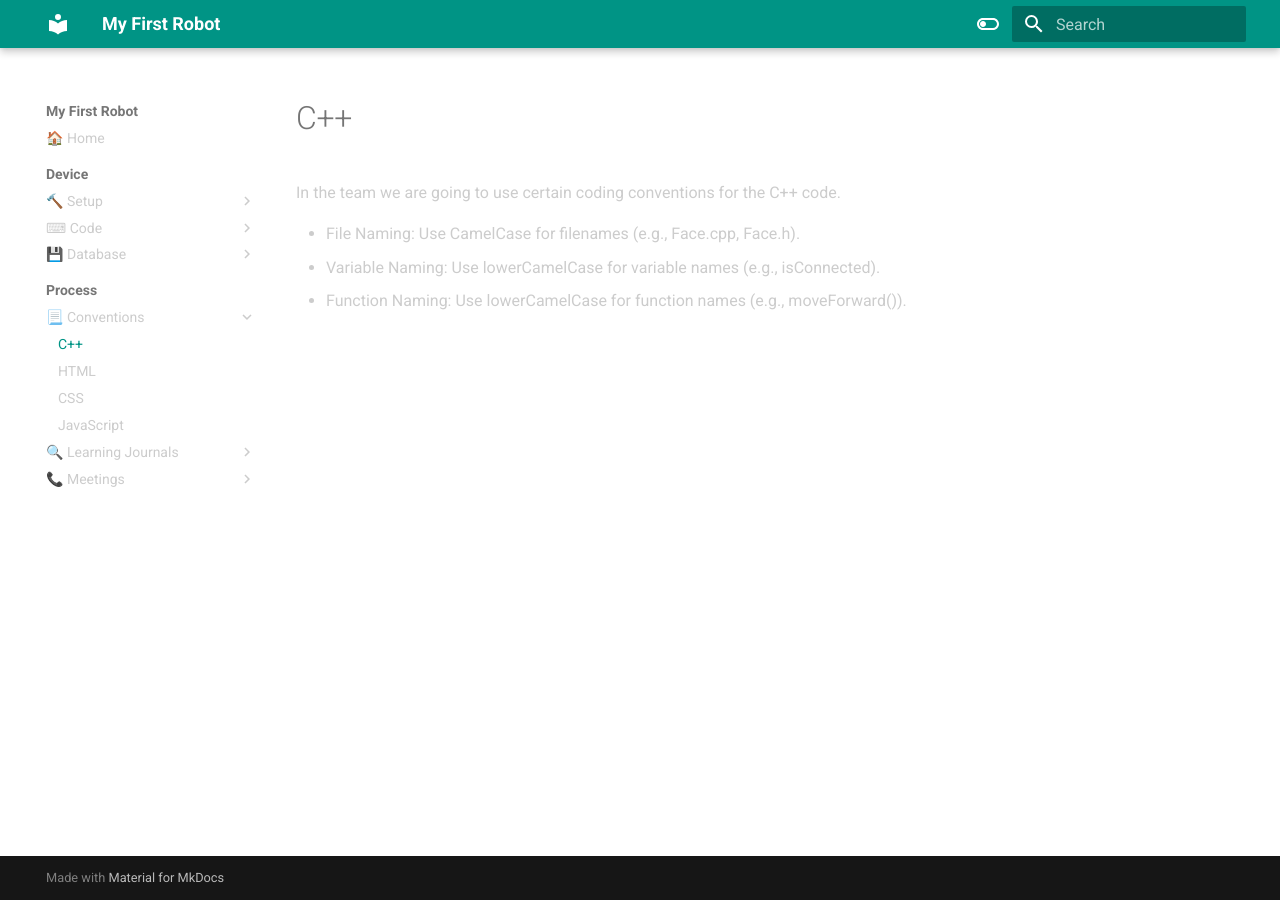
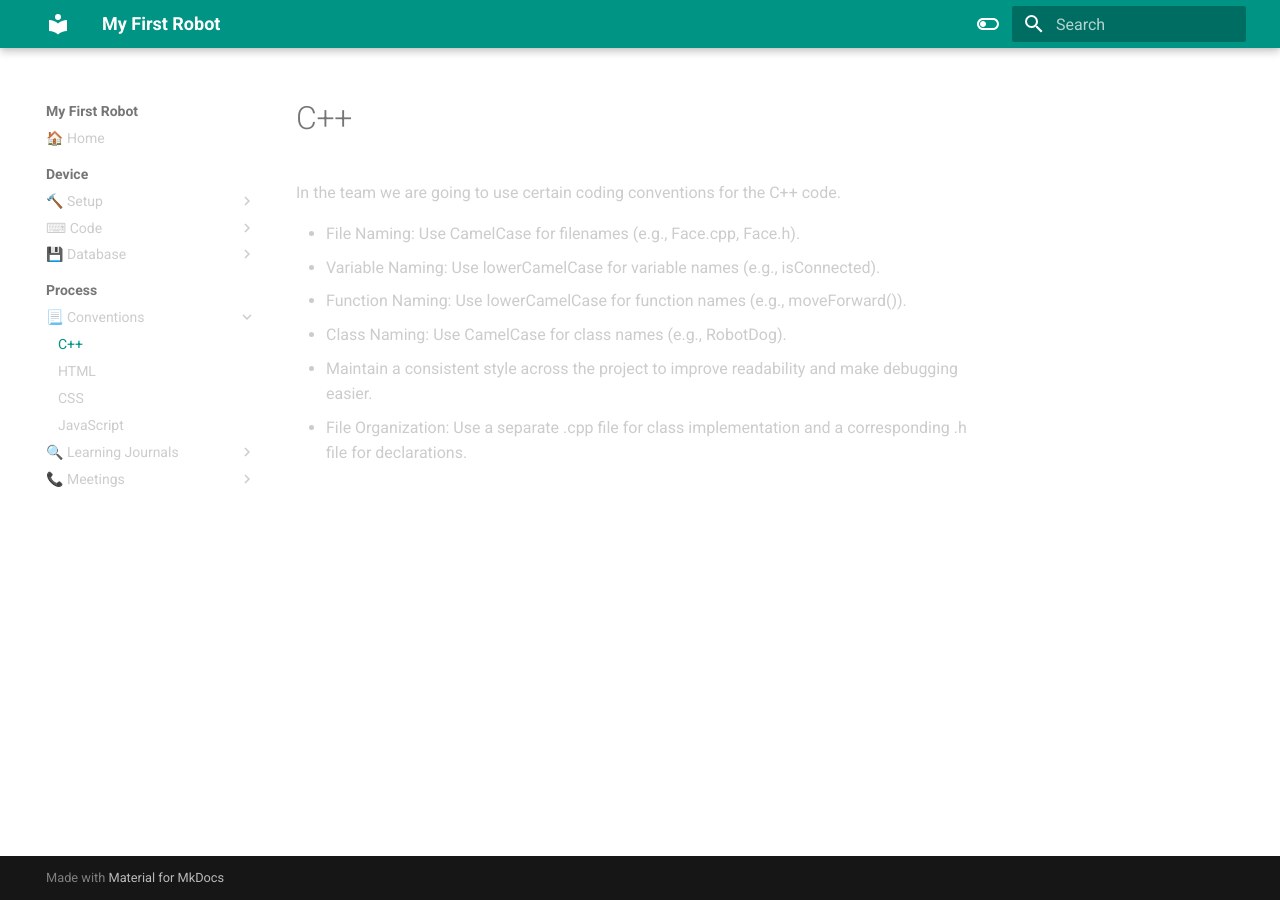
Before and after one commit to VioletHarmon2002/MyFirstRobot, an MkDocs documentation site: the page built from docs/Process/Conventions/cpp.md, in a window 1280 px wide. Built offline with MkDocs 1.6.1 and Material for MkDocs 9.7.7, drawn with Linux system fonts in a browser that asks for light colours.

Commit message:
Added: further coding conventions for C++ in the cpp.md file

```diff
--- a/docs/Process/Conventions/cpp.md
+++ b/docs/Process/Conventions/cpp.md
@@ -3,3 +3,6 @@ In the team we are going to use certain coding conventions for the C++ code.
 - File Naming: Use CamelCase for filenames (e.g., Face.cpp, Face.h).
 - Variable Naming: Use lowerCamelCase for variable names (e.g., isConnected).
 - Function Naming: Use lowerCamelCase for function names (e.g., moveForward()).
+- Class Naming: Use CamelCase for class names (e.g., RobotDog).
+- Maintain a consistent style across the project to improve readability and make debugging easier.
+- File Organization: Use a separate .cpp file for class implementation and a corresponding .h file for declarations.
```
